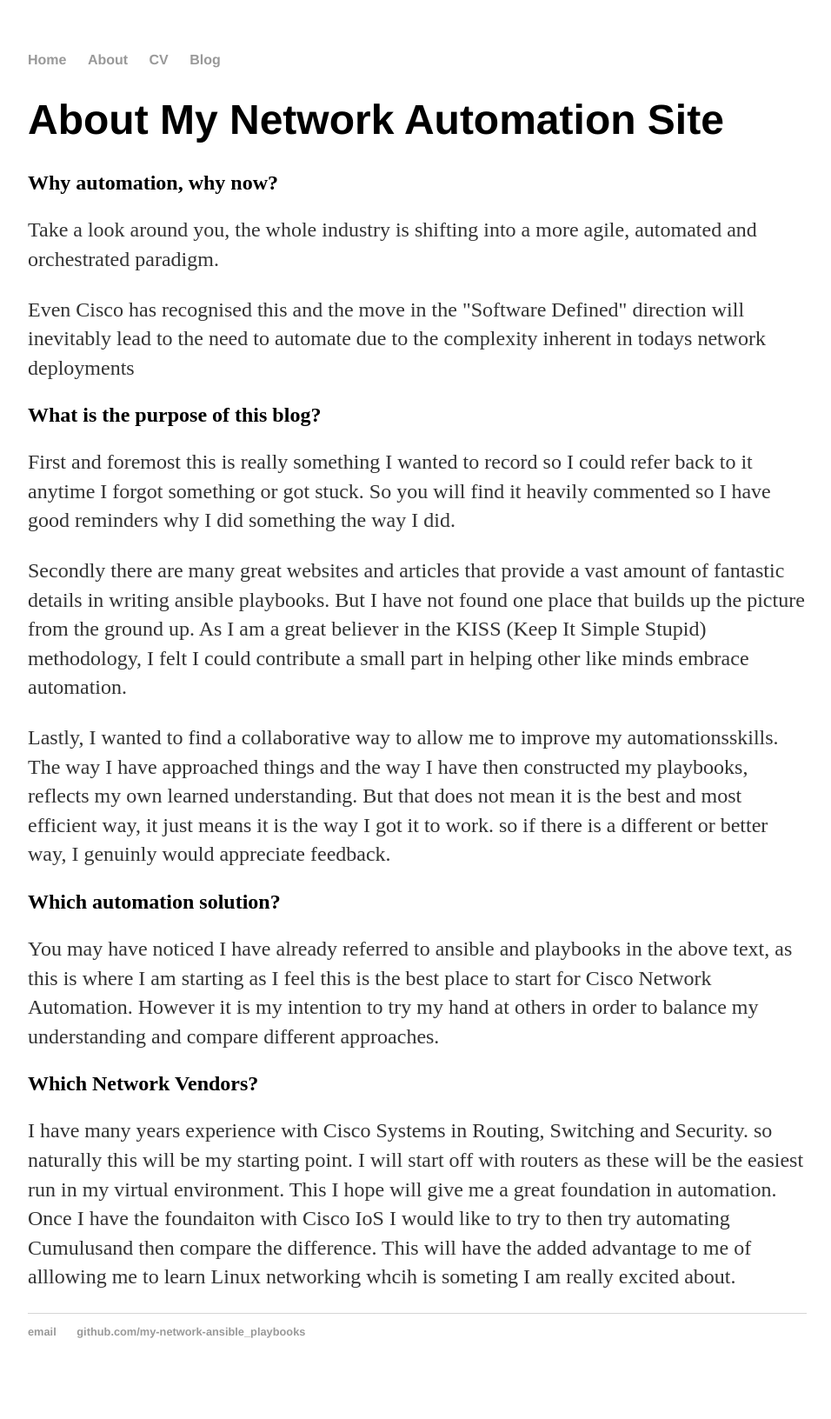
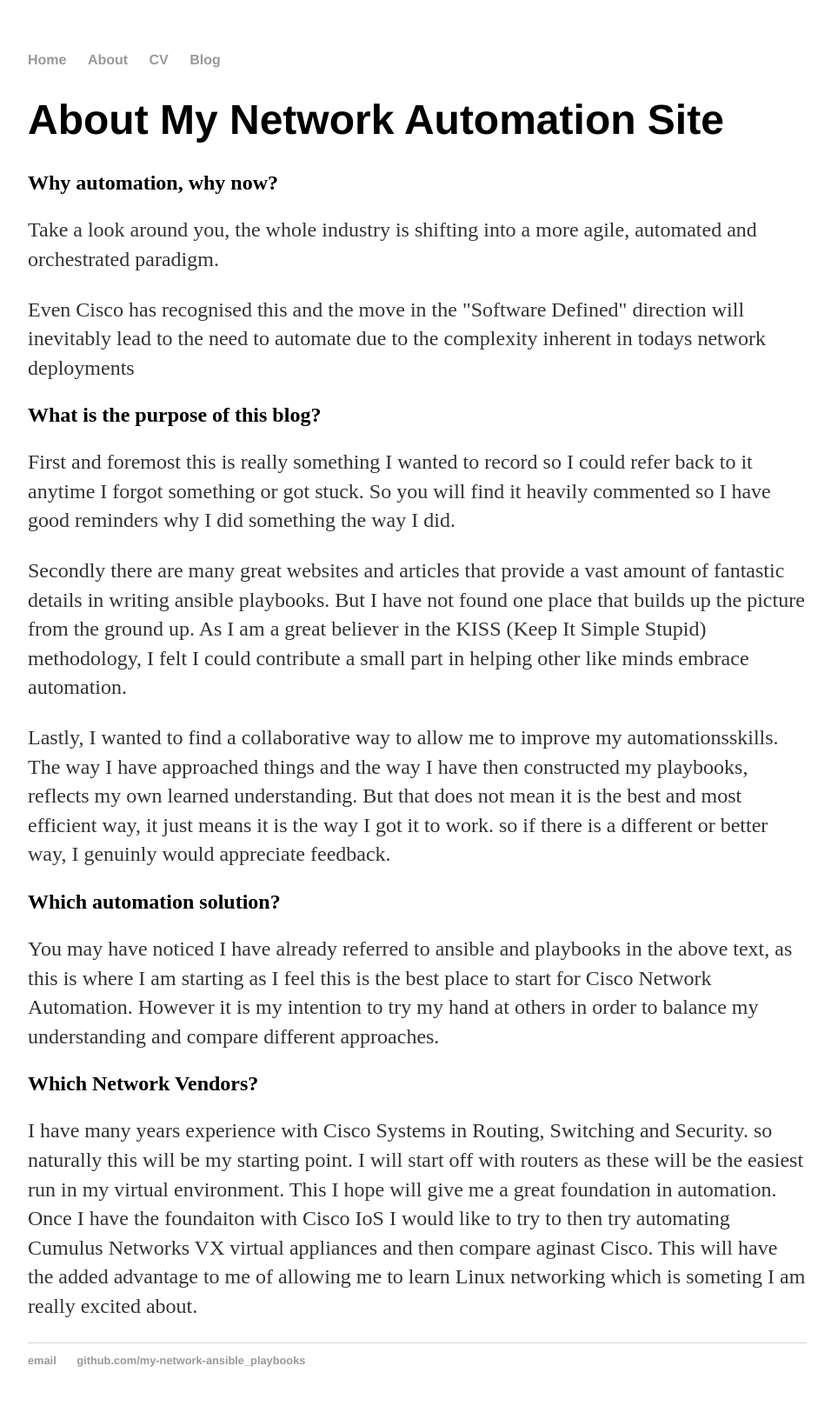
Before and after one commit to craigeowen/craigeowen.github.io, a Jekyll site: the page built from about/index.html, in a window 1280 px wide. Shown: the whole page at 87% size, without its empty margins (160-1116 px from the left). Built offline with Jekyll 4.4.1, drawn with Linux system fonts in a browser that asks for light colours; before the commit the page ends 1599 px from its top, so only the background shows below that.

Commit message:
Update index.html

```diff
--- a/about/index.html
+++ b/about/index.html
@@ -5,7 +5,6 @@ title: About My Network Automation
 
 <div class="blurb">
 	<h1>About My Network Automation Site</h1>
-
 	<h2>Why automation, why now?</h2>
 	<p>Take a look around you, the whole industry is shifting into a more agile, automated and orchestrated paradigm.</p>
 	<p>Even Cisco has recognised this and the move in the "Software Defined" direction will inevitably lead to the need to automate due to the complexity inherent in todays network deployments</p>
@@ -13,11 +12,9 @@ title: About My Network Automation
 	<p>First and foremost this is really something I wanted to record so I could refer back to it anytime I forgot something or got stuck. So you will find it heavily commented so I have good reminders why I did something the way I did.</p>
 	<p>Secondly there are many great websites and articles that provide a vast amount of fantastic details in writing ansible playbooks. But I have not found one place that builds up the picture from the ground up. As I am a great believer in the KISS (Keep It Simple Stupid) methodology, I felt I could contribute a small part in helping other like minds embrace automation.</p>
 	<p>Lastly, I wanted to find a collaborative way to allow me to improve my automationsskills. The way I have approached things and the way I have then constructed my playbooks, reflects my own learned understanding. But that does not mean it is the best and most efficient way, it just means it is the way I got it to work. so if there is a different or better way, I genuinly would appreciate feedback.</p>
-
 	<h2>Which automation solution?</h2>
 	<p>You may have noticed I have already referred to ansible and playbooks in the above text, as this is where I am starting as I feel this is the best place to start for Cisco Network Automation. However it is my intention to try my hand at others in order to balance my understanding and compare different approaches.</p>
-
 	<h2>Which Network Vendors?</h2>
-	<p>I have many years experience with Cisco Systems in Routing, Switching and Security. so naturally this will be my starting point. I will start off with routers as these will be the easiest run in my virtual environment. This I hope will give me a great foundation in automation. Once I have the foundaiton with Cisco IoS I would like to try to then try automating Cumulusand then compare the difference. This will have the added advantage to me of alllowing me to learn Linux networking whcih is someting I am really excited about.</p>
+	<p>I have many years experience with Cisco Systems in Routing, Switching and Security. so naturally this will be my starting point. I will start off with routers as these will be the easiest run in my virtual environment. This I hope will give me a great foundation in automation. Once I have the foundaiton with Cisco IoS I would like to try to then try automating Cumulus Networks VX virtual appliances and then compare aginast Cisco. This will have the added advantage to me of allowing me to learn Linux networking which is someting I am really excited about.</p>
 
 </div><!-- /.blurb -->
```
